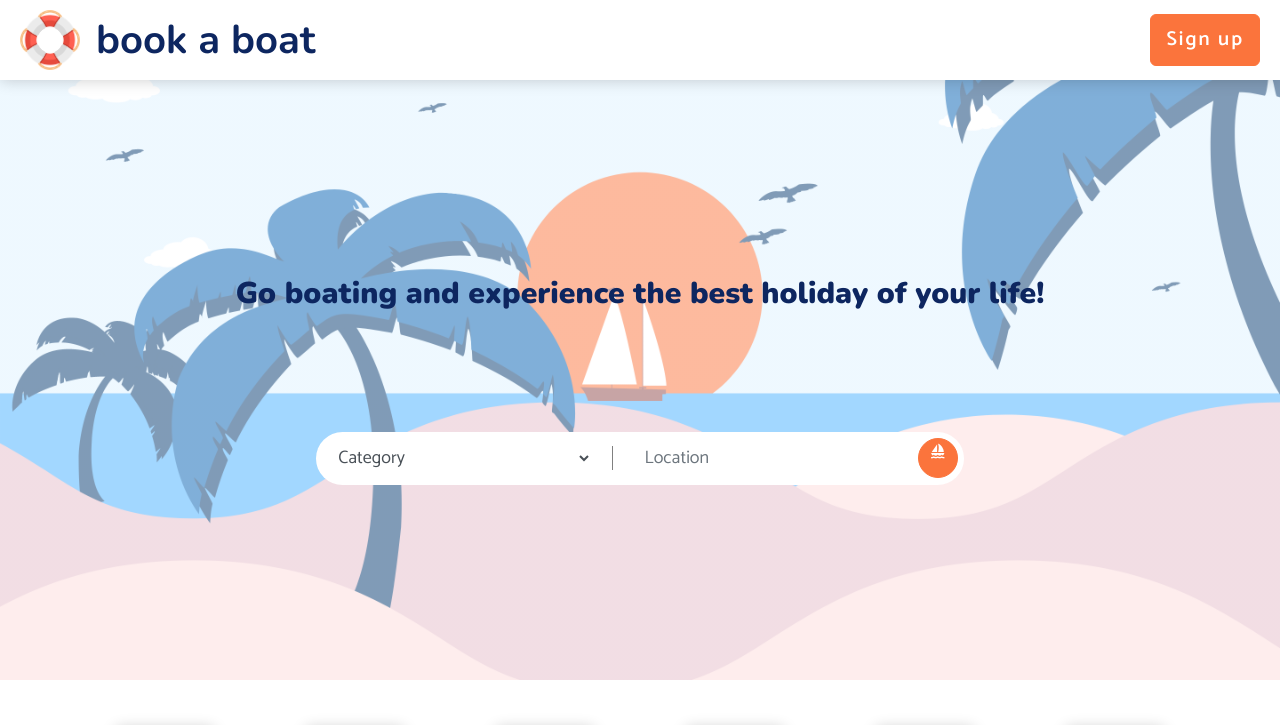
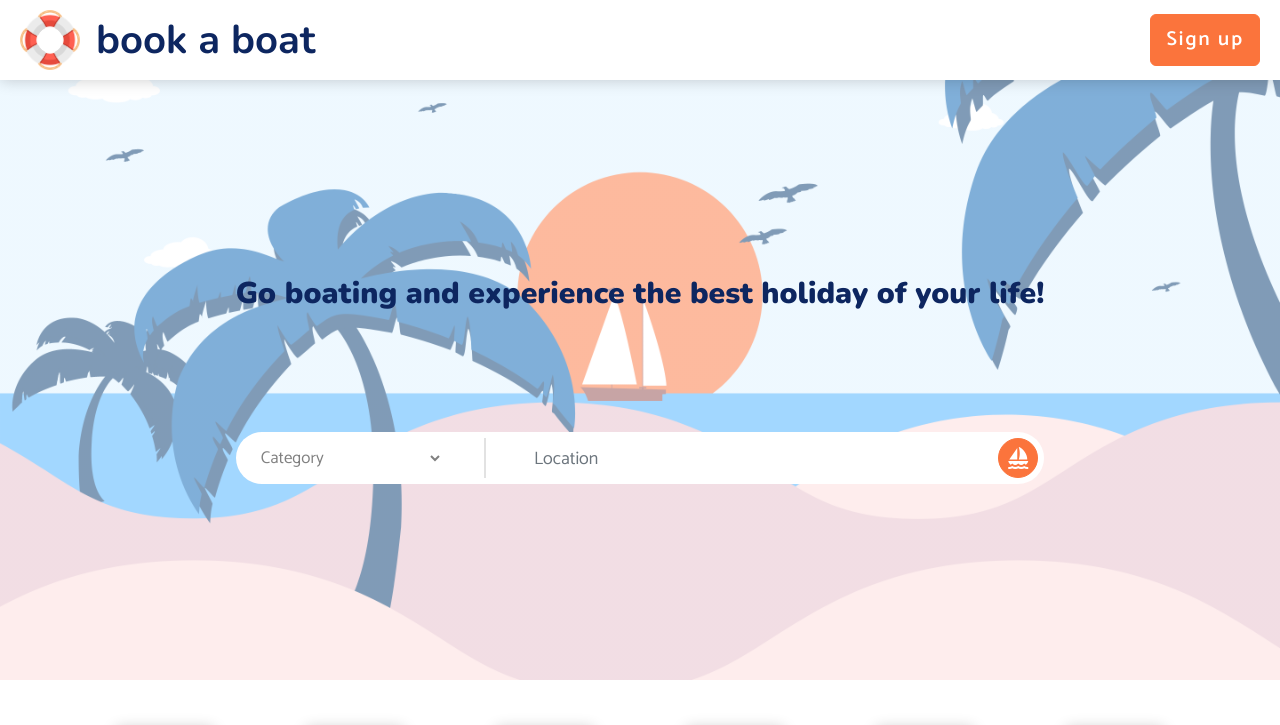
Before and after one commit to ThibautBaissac/book_a_boat, a Rails app: page / in a window 1280 px wide. Shown: the top 725 px of the page. Run offline with Rails 7, Linux system fonts and the light colour scheme; data comes from the database, SQL or seed files in the repository; style sheets or scripts are compiled from the project's sources; some libraries are stand-ins or nearby versions.

Commit message:
Updated search bar with simple form - Search bar functionnal

```diff
--- a/app/assets/stylesheets/components/_banner.scss
+++ b/app/assets/stylesheets/components/_banner.scss
@@ -27,8 +27,9 @@
   background-color: white;
   border-radius: 30px;
   padding: 6px;
-  width: 80%;
+  width: 100%;
   margin: auto;
+  height: 52px;
 }
 
 .search-bar .col-padding {
@@ -60,9 +61,10 @@
 }
 
 .search-bar .input-separation {
-  border-right: 1px solid grey;
+  border-right: 2px solid rgb(226, 226, 226);
   color: transparent;
-  margin-right: 20px;
+  margin-right: 10px;
+  margin-left: 10px;
 }
 
 .search-bar .input-focus:focus {
@@ -79,9 +81,42 @@
   padding: 20;
 }
 
-.search-btn-container .search-btn{
+.search-btn{
   padding: 0;
   width: 40px;
   height: 40px;
-  line-height: unset;
+  display: flex;
+  justify-content: center;
+  align-items: center;
 }
+
+
+// SIMPLE FORM BANNER
+
+.search-bar select {
+  border: none;
+  background-color: white;
+  border-radius: 20px;
+  width: 24%;
+  margin-left: 10px;
+  font-size: 17px;
+  color: grey;
+  outline: 0;
+  padding: 5px;
+}
+
+.search-bar select:focus {
+  background-color: $light-blue;
+  border-radius: 20px;
+  border-right: none;
+  border: 3px #D6EBFF solid;
+  outline: 0;
+}
+
+#index-category {
+  border: none;
+}
+
+.search-bar .input-location {
+  width: 450px;
+}
--- a/app/controllers/ships_controller.rb
+++ b/app/controllers/ships_controller.rb
@@ -5,9 +5,12 @@ class ShipsController < ApplicationController
   def index
     if params[:category].present?
       @ships = policy_scope(Ship).order(created_at: :desc).where(category: params[:category])
+    elsif params[:index][:category].present?
+      @ships = policy_scope(Ship).order(created_at: :desc).where(category: params[:index][:category])
     else
       @ships = policy_scope(Ship).order(created_at: :desc)
     end
+    @ships = @ships.near(params[:index][:address], 30) if params[:index] && params[:index][:address].present?
   end
 
   def show
--- a/app/views/pages/home.html.erb
+++ b/app/views/pages/home.html.erb
@@ -1,38 +1,19 @@
 <div class="banner-homepage d-flex justify-content-between align-items-center" style="background-image: linear-gradient(rgba(255,255,255,0.5), rgba(255,255,255,0.5)), url(<%= image_path("banner/beach.png") %>);">
   <div class="banner-container">
     <h3 class="slogan text-center">Go boating and experience the best holiday of your life!</h3>
-    <form>
-      <div class="search-bar row d-flex align-items-center justify-content-around">
-        <div class="col col-padding  col-margin category-search">
-          <select class="form-control input-border input-focus first-input" placeholder="Category">
-            <option value="">Category</option>
-            <% ship_category = [] %>
-            <% @ships.each do |ship| %>
-              <% ship_category << ship.category %>
-              <% ship_category.uniq! %>
-            <% end %>
-            <% ship_category.each do |category| %>
-              <option value="<%= category.downcase.split(" ").join("-")%>"><%= category %></option>
-            <% end %>
-          </select>
-        </div>
+
+    <%= simple_form_for :index, url: ships_path, method: "GET" do |f| %>
+      <div class="search-bar d-flex justify-content-between">
+        <%= f.select :category, options_for_select(@ships.pluck(:category).uniq), input_html: { class: 'input-focus' }, prompt: 'Category' %>
         <div class="input-separation">|</div>
-        <%# <div class="col col-padding col-margin">
-          <input type="date" class="form-control input-border input-focus" placeholder="Boarding">
-        </div>
-        <div class="col col-padding  col-margin">
-          <input type="date" class="form-control input-border input-focus" placeholder="Landing">
-        </div> %>
-        <div class="col col-padding col-margin">
-          <input type="text" class="form-control input-focus" placeholder="Location" id="ship_address">
-        </div>
-        <div class="col col-padding search-btn-container">
-          <%= link_to root_path, class: "search-link" do %>
-            <i class="material-icons btn btn-success rounded-circle search-btn">sailing</i>
-          <% end %>
-        </div>
+        <%= f.input :address, input_html: {id:"ship_address", class: 'input-focus input-location'}, placeholder: 'Location', label: false %>
+        <%= button_tag type: "submit", class: "btn btn-success rounded-circle search-btn" do %>
+          <i class="material-icons">sailing</i>
+        <% end %>
       </div>
-    </form>
+    <% end %>
+
+
   </div>
 </div>
 
```
Also changed, not shown: app/models/ship.rb (+7 -0 lines), Gemfile, Gemfile.lock.
